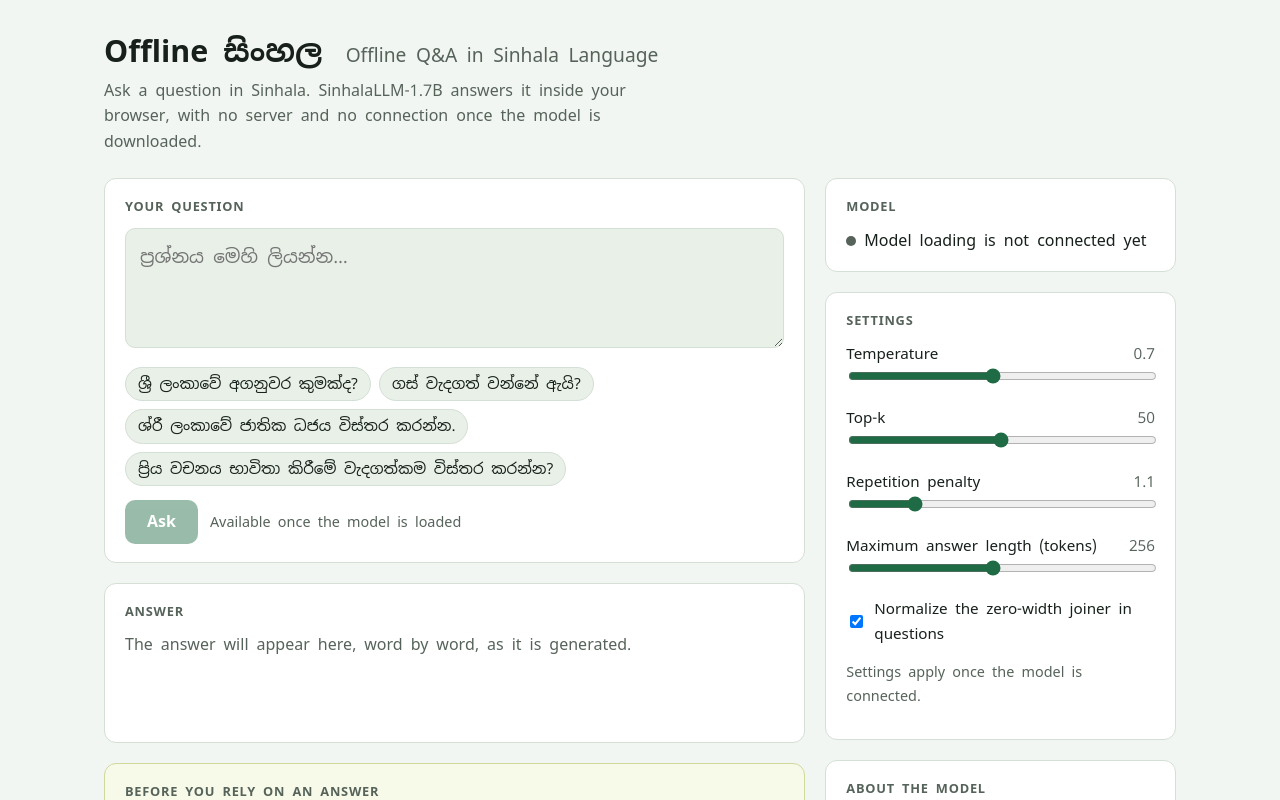
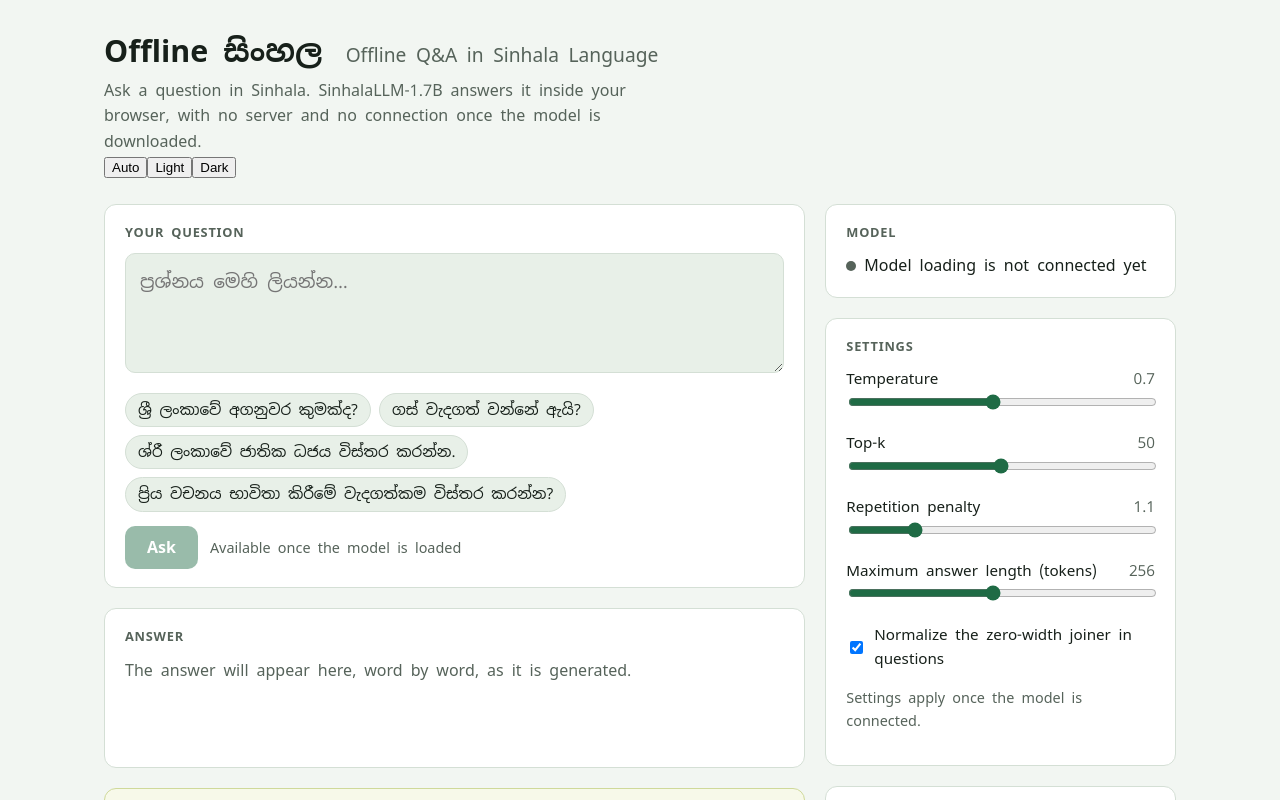
Before and after one commit to sinsankio/sinhalalm-offline, a React (Vite) app in the folder web/: page / in a window 1280 px wide. Shown: the top 800 px of the page. Built offline with nearby package versions, Linux system fonts and the light colour scheme; a web font is replaced by a local one.

Commit message:
feat(ui): Add Auto, Light and Dark theme switch
The choice is kept in localStorage; Auto follows the system setting.

```diff
--- a/web/src/ui/components/Header.jsx
+++ b/web/src/ui/components/Header.jsx
@@ -1,4 +1,5 @@
 import { MODEL } from "../content.js";
+import ThemeSwitch from "./ThemeSwitch.jsx";
 
 export default function Header() {
   return (
@@ -12,6 +13,7 @@ export default function Header() {
           no connection once the model is downloaded.
         </p>
       </div>
+      <ThemeSwitch />
     </header>
   );
 }
--- /dev/null
+++ b/web/src/ui/components/ThemeSwitch.jsx
@@ -0,0 +1,28 @@
+import { useState } from "react";
+import { THEMES, applyTheme, readTheme } from "../theme.js";
+
+const LABELS = { auto: "Auto", light: "Light", dark: "Dark" };
+
+export default function ThemeSwitch() {
+  const [theme, setTheme] = useState(readTheme);
+
+  const choose = (next) => {
+    setTheme(next);
+    applyTheme(next);
+  };
+
+  return (
+    <div className="theme-switch" role="group" aria-label="Theme">
+      {THEMES.map((option) => (
+        <button
+          key={option}
+          type="button"
+          aria-pressed={theme === option}
+          onClick={() => choose(option)}
+        >
+          {LABELS[option]}
+        </button>
+      ))}
+    </div>
+  );
+}
--- a/web/src/ui/main.jsx
+++ b/web/src/ui/main.jsx
@@ -1,7 +1,10 @@
 import { StrictMode } from "react";
 import { createRoot } from "react-dom/client";
 import App from "./App.jsx";
+import { applyTheme, readTheme } from "./theme.js";
 import "./styles.css";
+
+applyTheme(readTheme());
 
 createRoot(document.getElementById("root")).render(
   <StrictMode>
--- /dev/null
+++ b/web/src/ui/theme.js
@@ -0,0 +1,25 @@
+const STORAGE_KEY = "sinhalallm-theme";
+export const THEMES = ["auto", "light", "dark"];
+
+export function readTheme() {
+  try {
+    const stored = localStorage.getItem(STORAGE_KEY);
+    return THEMES.includes(stored) ? stored : "auto";
+  } catch {
+    return "auto";
+  }
+}
+
+export function applyTheme(theme) {
+  const root = document.documentElement;
+  if (theme === "auto") {
+    delete root.dataset.theme;
+  } else {
+    root.dataset.theme = theme;
+  }
+  try {
+    localStorage.setItem(STORAGE_KEY, theme);
+  } catch {
+    return;
+  }
+}
```
